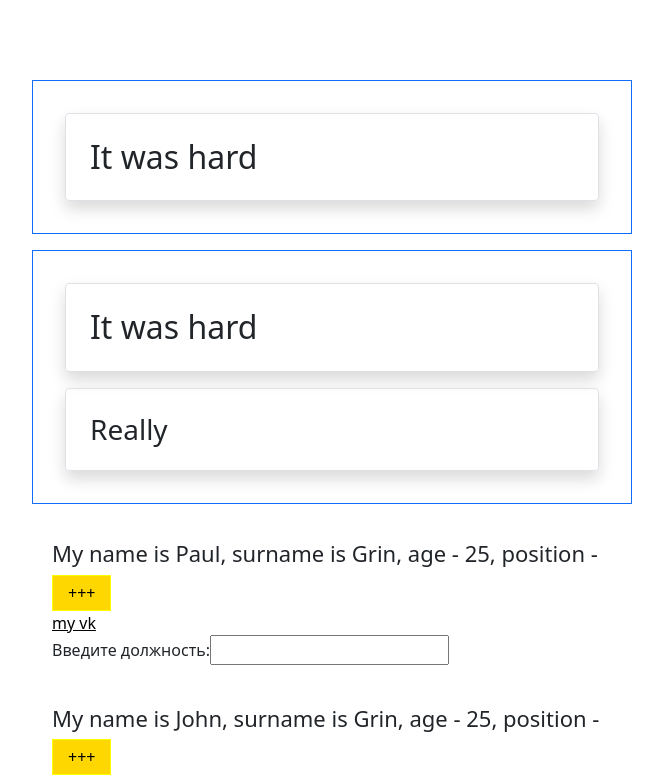
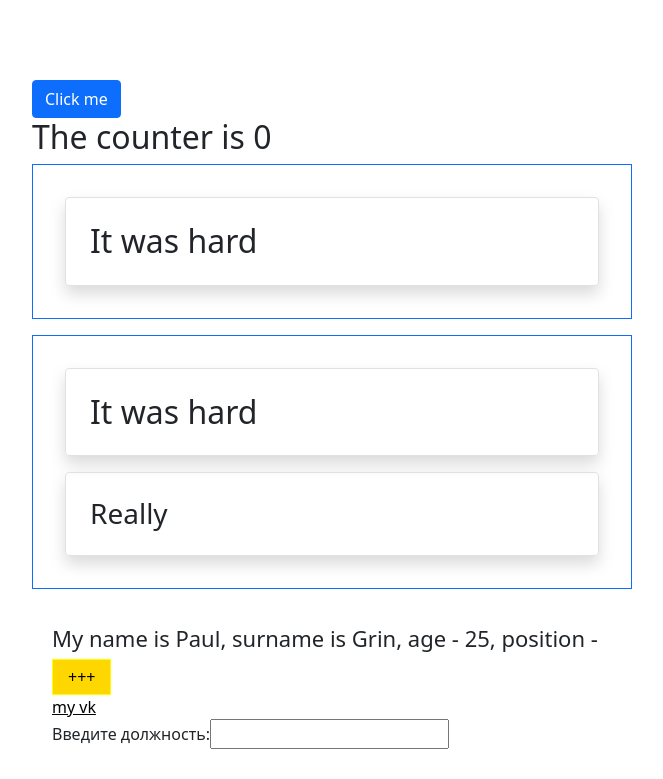
Before and after one commit to Pashkagreen/my-app, a React (Create React App) app: page / in a window 1280 px wide. Shown: the top 779 px of the page, without its empty margins (48-711 px from the left). Built offline with nearby package versions, Linux system fonts and the light colour scheme.

Commit message:
Render-props Pattern

```diff
--- a/src/App.js
+++ b/src/App.js
@@ -97,9 +97,37 @@ const HelloGreeting = () => {
   );
 };
 
+const Message = (props) => {
+  return <h2>The counter is {props.counter}</h2>;
+};
+
+class Counter extends Component {
+  state = {
+    counter: 0,
+  };
+
+  changeCounter = () => {
+    this.setState(({ counter }) => ({
+      counter: counter + 1,
+    }));
+  };
+
+  render() {
+    return (
+      <>
+        <button className={"btn btn-primary"} onClick={this.changeCounter}>
+          Click me
+        </button>
+        {this.props.render(this.state.counter)}
+      </>
+    );
+  }
+}
+
 function App() {
   return (
     <Wrapper>
+      <Counter render={(counter) => <Message counter={counter} />} />
       <HelloGreeting />
       <DynamicGreeting color={"primary"}>
         <h2>It was hard</h2>
```
